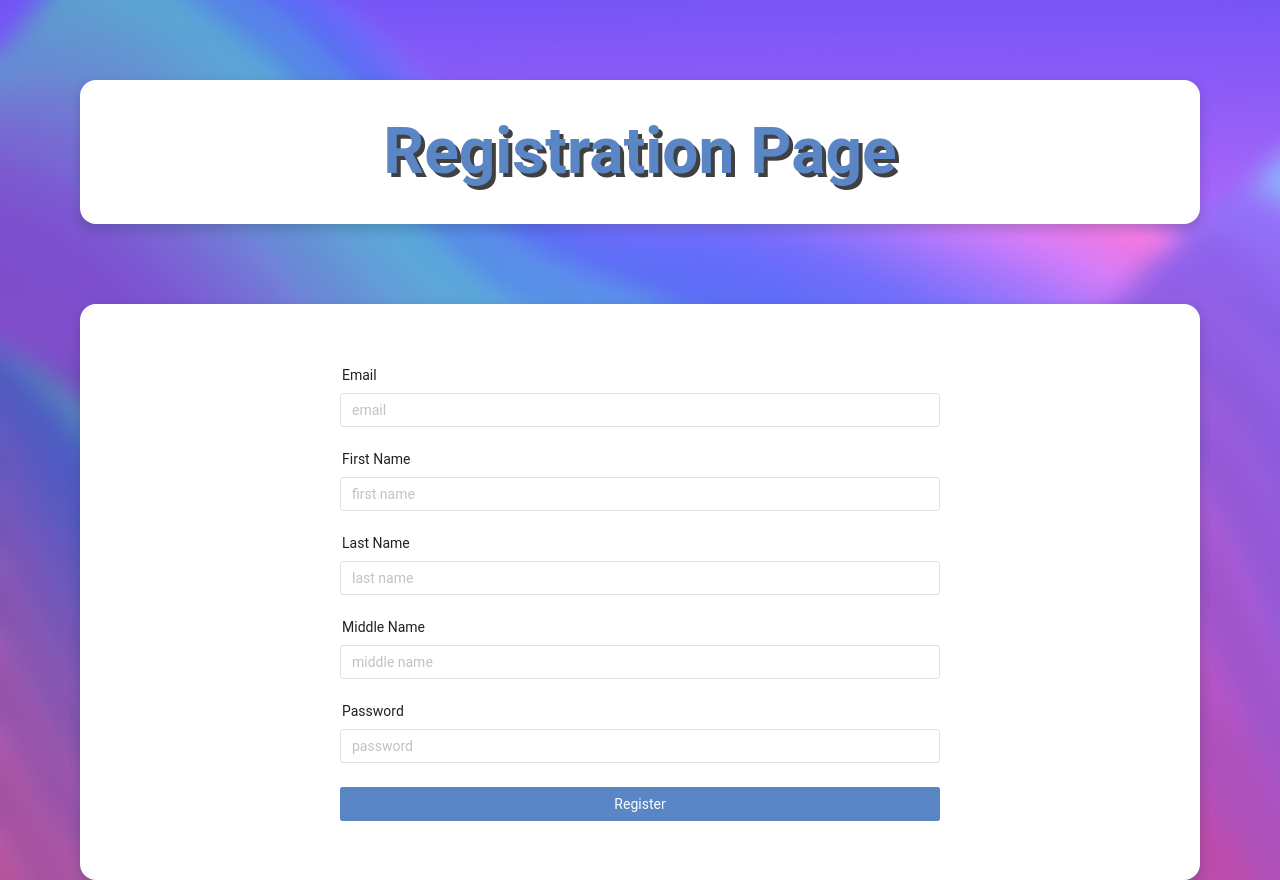
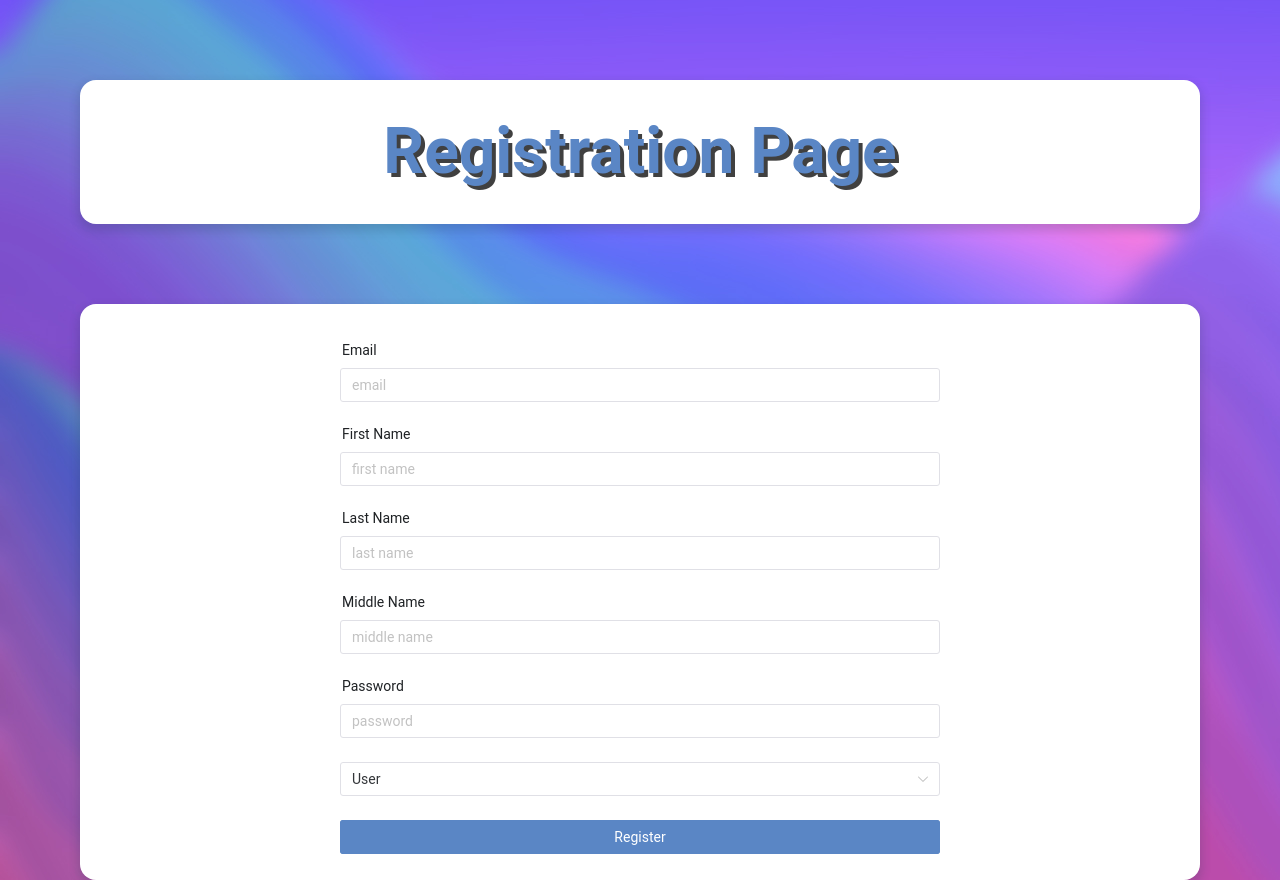
Before and after one commit to NinjaCaratist/project-front, a Vue app: page /#/register in a window 1280 px wide. Built offline with nearby package versions, Linux system fonts and the light colour scheme.

Commit message:
Registration works and tests fix

```diff
--- a/src/pages/Auth/RegistrationPage.vue
+++ b/src/pages/Auth/RegistrationPage.vue
@@ -23,6 +23,9 @@
         <n-form-item label="Password" path="password">
           <n-input v-model:value="formValue.password" placeholder="password" type="password"/>
         </n-form-item>
+
+        <n-select class="role-select" v-model:value="role" :options="roleOptions"></n-select>
+
         <n-button type="primary" style="width: 100%" @click="onSubmit">Register</n-button>
       </n-form>
     </div>
@@ -51,9 +54,12 @@ const formValue = ref({
   password: '',
 });
 
+const role = ref('USER');
+const roleOptions = [{ label: 'User', value: 'USER' }, { label: 'Examiner', value: 'EXAM' }];
+
 async function onSubmit() {
   const data = formValue.value;
-  data.role = 'EXAM';
+  data.role = role;
 
   const response  = await axios.post('http://localhost:8080/security/registration', data);
 
@@ -72,7 +78,11 @@ async function onSubmit() {
 }
 
 .auth-container {
-  height: 450px;
+  height: 500px;
   width: 600px;
 }
+
+.role-select {
+  margin-bottom: 24px;
+}
 </style>
--- a/src/pages/Tests/TestPage.vue
+++ b/src/pages/Tests/TestPage.vue
@@ -3,7 +3,7 @@
     <n-list bordered>
       <template #header>All the tests</template>
       <n-list-item v-for="test in tests" :key="test.id">
-        <test name="test.name" description="test.description"></test>
+        <test :name="test.name" :description="test.description"></test>
       </n-list-item>
     </n-list>
   </div>
```
